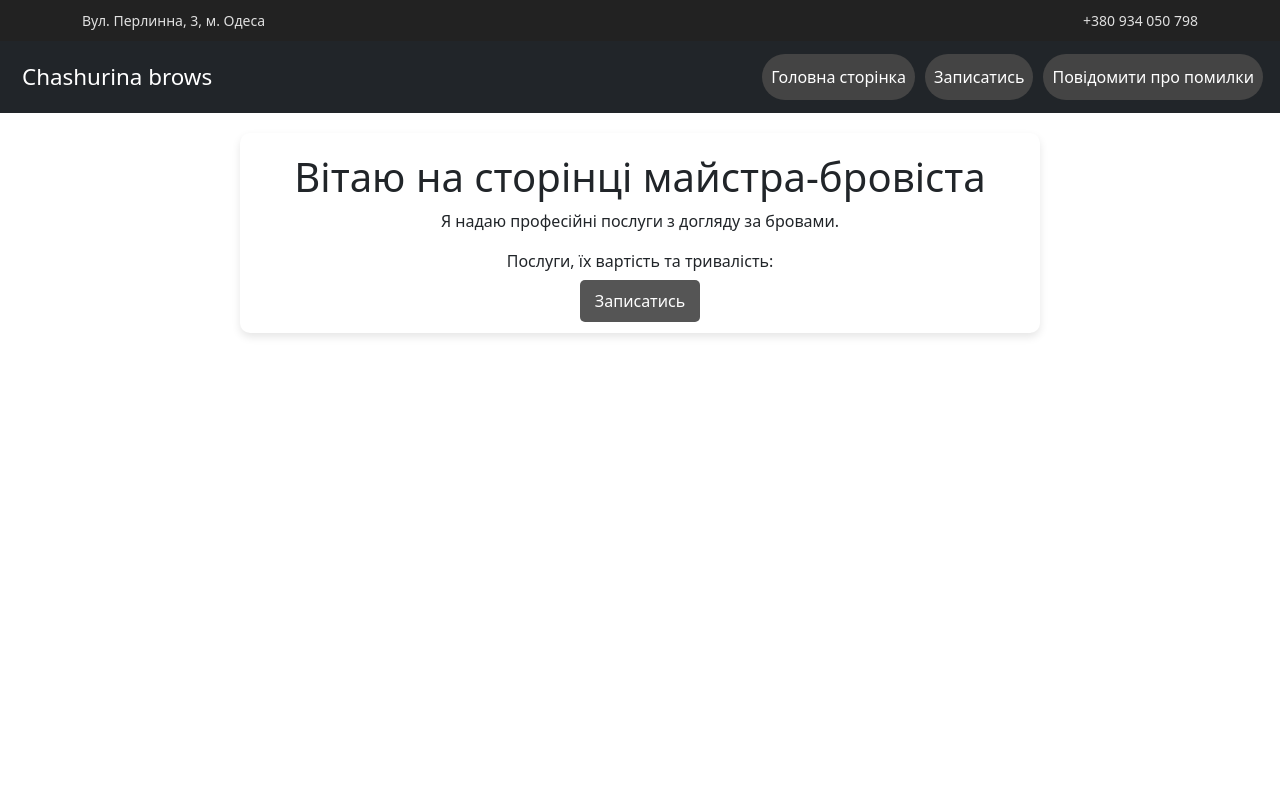
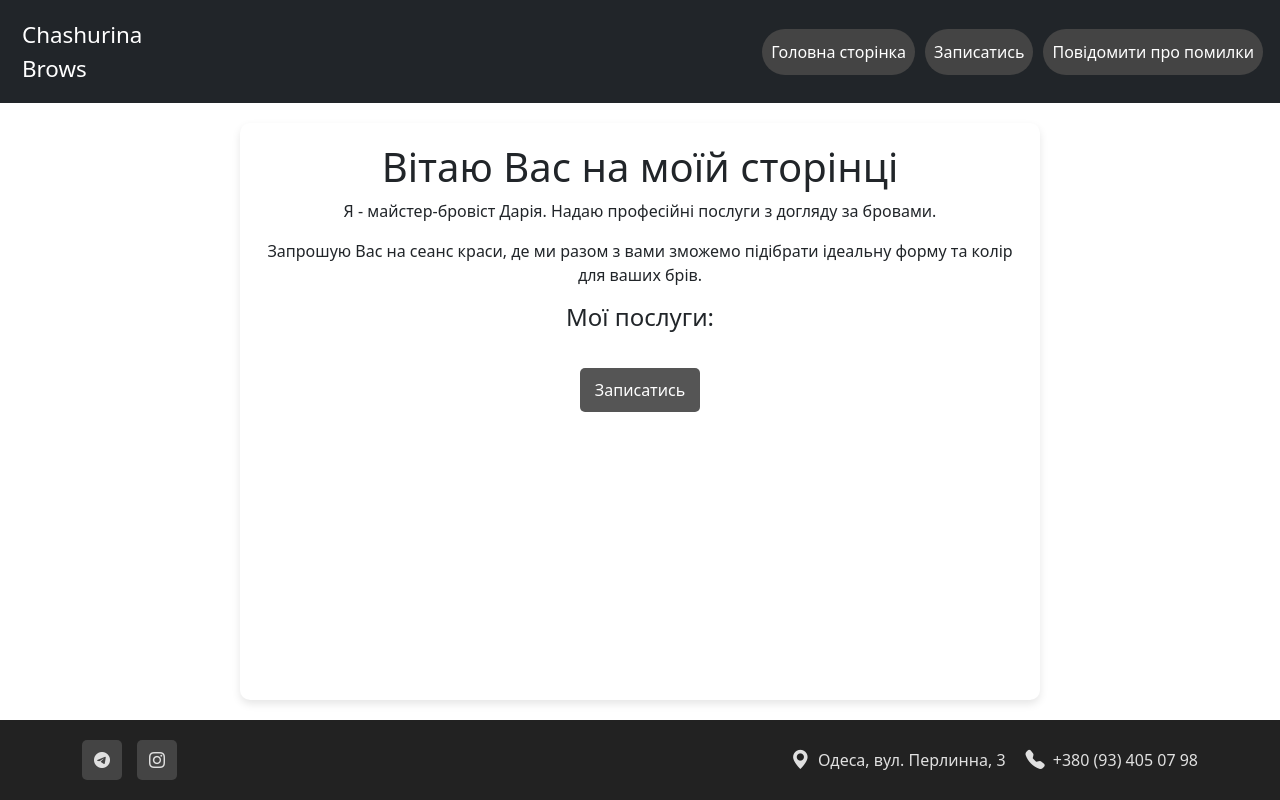
Before and after one commit to Moses-93/Chashurina-brows, a Django app: page / in a window 1280 px wide. Run offline with Django 5.2, Linux system fonts and the light colour scheme; data that the repository does not hold is empty; some libraries are stand-ins or nearby versions.

Commit message:
finaly style and a litle fix

```diff
--- a/main/forms.py
+++ b/main/forms.py
@@ -12,7 +12,8 @@ def select_date():
 
 class NotesForm(forms.ModelForm):
     name = forms.CharField(label="Ім'я:", max_length=150, required=True)
-    phone = forms.CharField(label="Телефон:", max_length=15, required=True)
+    phone = forms.CharField(label="Телефон:", max_length=13, min_length=13, required=True,
+                            widget=forms.TextInput(attrs={'placeholder': '+380', 'pattern': r'^\+380[0-9]{9}$'}))
     service = forms.ModelChoiceField(label="Оберіть послугу зі списку:", queryset=select_service(), required=True)
     date = forms.ChoiceField(label="Оберіть вільну дату:", choices=[('', '-------')] + select_date(), required=True)
     time = forms.ChoiceField(label="Оберіть вільний час:")
--- a/main/static/css/style.css
+++ b/main/static/css/style.css
@@ -5,6 +5,20 @@ body {
     font-family: 'Arial', sans-serif;
     margin: 0;
     padding: 0;
+    display: flex;
+    flex-direction: column;
+    min-height: 100vh;
+}
+
+/* Контейнер для всього контенту */
+.content {
+    margin: 20px auto;
+    padding: 20px;
+    max-width: 800px;
+    background-color: #ffffff;
+    box-shadow: 0 4px 8px rgba(0, 0, 0, 0.1);
+    border-radius: 10px;
+    flex-grow: 1;
 }
 
 /* Верхня інформаційна панель */
@@ -15,17 +29,15 @@ body {
     font-size: 14px;
 }
 
-.top-info .address,
-.top-info .phone-number {
-    margin: 0;
-    color: #e0e0e0;
-    text-decoration: none;
+.footer-link {
+    color: #e0e0e0; /* Колір тексту, як у решти футера */
+    text-decoration: none; /* Забираємо підкреслення */
     cursor: pointer;
 }
 
-.top-info .address:hover,
-.top-info .phone-number:hover {
-    color: #ffffff;
+.footer-link:hover {
+    color: #ffffff; /* Зміна кольору при наведенні */
+    text-decoration: none; /* Залишаємо без підкреслення */
 }
 
 /* Навігаційне меню */
@@ -80,20 +92,11 @@ nav .nav-links a:hover {
     margin: 10px 0;
     padding: 10px;
     border-radius: 5px;
+    margin-top: 10px;
 }
 
-
-/* Контент */
-.content {
-    margin: 20px auto;
-    padding: 20px;
-    max-width: 800px;
-    background-color: #ffffff;
-    box-shadow: 0 4px 8px rgba(0, 0, 0, 0.1);
-    border-radius: 10px;
-}
-
-.btn-gray {
+/* Кнопки */
+a.btn-gray {
     background-color: #555555;
     color: #ffffff;
     padding: 10px 15px;
@@ -102,9 +105,11 @@ nav .nav-links a:hover {
     cursor: pointer;
     text-decoration: none;
     transition: background-color 0.3s ease;
+    margin-top: 20px; /* Додаємо відступ зверху */
+    display: inline-block; /* Важливо для застосування margin */
 }
 
-.btn-gray:hover {
+a.btn-gray:hover {
     background-color: #777777;
 }
 
@@ -146,8 +151,8 @@ form button[type="submit"]:hover {
     border-radius: 8px;
     text-align: center;
     position: fixed;
-    bottom: 20px;
-    right: 20px;
+    bottom: 120px; /* Трішки вище футера */
+    right: 30px;
     z-index: 1000;
     display: none;
     box-shadow: 0 4px 8px rgba(0, 0, 0, 0.5);
@@ -168,7 +173,7 @@ form button[type="submit"]:hover {
     border-radius: 8px;
     text-align: center;
     position: fixed;
-    bottom: 80px;
+    bottom: 140px; /* Відповідно до нового положення */
     right: 20px;
     z-index: 1000;
     display: none;
@@ -181,3 +186,59 @@ form button[type="submit"]:hover {
     transform: translateY(0);
     opacity: 1;
 }
+
+/* Стилі для футера */
+.footer {
+    background-color: #222;
+    color: #e0e0e0;
+    padding: 20px 0;
+    position: relative; /* Додано відносне позиціонування */
+    bottom: 0; /* Завжди на нижній межі сторінки */
+    width: 100%;
+    flex-shrink: 0;
+}
+
+.footer .container {
+    display: flex;
+    justify-content: space-between;
+    align-items: center;
+    flex-wrap: wrap;
+}
+
+.footer-social {
+    display: flex;
+    gap: 15px;
+}
+
+.social-icon {
+    display: inline-flex;
+    align-items: center;
+    justify-content: center;
+    width: 40px;
+    height: 40px;
+    background-color: #444;
+    color: #e0e0e0;
+    border-radius: 5px;
+    transition: background-color 0.3s ease, color 0.3s ease;
+}
+
+.social-icon:hover {
+    background-color: #666;
+    color: #ffffff;
+}
+
+.footer-info {
+    display: flex;
+    gap: 20px;
+    align-items: center;
+}
+
+.footer-info div {
+    display: flex;
+    align-items: center;
+    gap: 8px;
+}
+
+.footer-info .bi {
+    font-size: 1.2em;
+}
--- a/main/templates/base.html
+++ b/main/templates/base.html
@@ -10,25 +10,10 @@
     <link rel="stylesheet" href="https://cdnjs.cloudflare.com/ajax/libs/bootstrap-icons/1.10.5/font/bootstrap-icons.min.css">
 </head>
 <body>
-    <!-- Верхня інформаційна панель -->
-    <div class="top-info">
-        <div class="container">
-            <div class="row align-items-center">
-                <div class="col-md-6">
-                    <!-- Заглушка для посилання на адресу -->
-                    <a href="https://maps.app.goo.gl/Na32VQDrjEXhK9ok7" class="address">Вул. Перлинна, 3, м. Одеса</a>
-                </div>
-                <div class="col-md-6 text-md-end">
-                    <a href="#" id="phone-number" class="phone-number" onclick="copyPhoneNumber()">+380 934 050 798</a>
-                </div>
-            </div>
-        </div>
-    </div>
-
     <!-- Навігаційне меню -->
     <nav class="navbar navbar-expand-lg navbar-dark bg-dark">
         <div class="container-fluid">
-            <a class="navbar-brand" href="/">Chashurina brows</a>
+            <a class="navbar-brand" href="/">Chashurina<br>Brows</a>
             <button class="navbar-toggler" type="button" data-bs-toggle="collapse" data-bs-target="#navbarNav" aria-controls="navbarNav" aria-expanded="false" aria-label="Toggle navigation">
                 <span class="navbar-toggler-icon"></span>
             </button>
@@ -41,7 +26,7 @@
                         <a class="nav-link" href="{% url 'appointment' %}">Записатись</a>
                     </li>
                     <li class="nav-item">
-                        <a class="nav-link" href="{%url 'report_errors'%}">Повідомити про помилки</a>
+                        <a class="nav-link" href="{% url 'report_errors' %}">Повідомити про помилки</a>
                     </li>
                 </ul>
             </div>
@@ -53,7 +38,7 @@
         {% endblock %}
     </div>
 
-    <!-- Спливаюче повідомлення -->
+    <!-- Повідомлення про помилки (перенесено в футер) -->
     <div class="notification" id="notification">
         Сайт знаходиться в розробці. Будь ласка, повідомте про будь-які помилки!
     </div>
@@ -63,6 +48,31 @@
         Номер телефону скопійовано!
     </div>
 
+    <!-- Футер з контактами -->
+    <footer class="footer">
+        <div class="container">
+            <div class="footer-social">
+                <a href="https://t.me/chashurina" class="social-icon telegram" target="_blank">
+                    <i class="bi bi-telegram"></i>
+                </a>
+                <a href="https://www.instagram.com/chashurina_brows?igsh=cmcwbjl1Ynl4cnhw&utm_source=qr" class="social-icon instagram" target="_blank">
+                    <i class="bi bi-instagram"></i>
+                </a>
+            </div>
+            <div class="footer-info">
+                <div class="footer-address">
+                    <i class="bi bi-geo-alt-fill"></i>
+                    <a href="https://maps.app.goo.gl/Na32VQDrjEXhK9ok7" target="_blank" class="footer-link">Одеса, вул. Перлинна, 3</a>
+                </div>
+                <div class="footer-phone">
+                    <i class="bi bi-telephone-fill"></i>
+                    <a href="#" id="footer-phone-number" class="footer-link" onclick="copyPhoneNumber()">+380 (93) 405 07 98</a>
+                </div>
+            </div>
+        </div>
+    </footer>
+
+    <!-- Скріпти -->
     <script>
         // Показуємо повідомлення при завантаженні сторінки
         window.onload = function() {
@@ -77,7 +87,7 @@
 
         // Копіювання номера телефону
         function copyPhoneNumber() {
-            var phoneNumber = document.getElementById('phone-number').textContent;
+            var phoneNumber = document.getElementById('footer-phone-number').textContent;
             navigator.clipboard.writeText(phoneNumber).then(function() {
                 // Показати повідомлення про копіювання
                 var copyNotification = document.getElementById('copy-notification');
@@ -90,7 +100,6 @@
             });
         }
     </script>
-
     <!-- Bootstrap JS та Popper.js -->
     <script src="https://cdn.jsdelivr.net/npm/bootstrap@5.3.0/dist/js/bootstrap.bundle.min.js"></script>
 </body>
--- a/main/templates/main/index.html
+++ b/main/templates/main/index.html
@@ -4,13 +4,16 @@
 
 {% block content %}
     <section class="text-center">
-        <h1>Вітаю на сторінці майстра-бровіста</h1>
-        <p>Я надаю професійні послуги з догляду за бровами.</p>
-        <p>Послуги, їх вартість та тривалість:</p>
+        <h1>Вітаю Вас на моїй сторінці</h1>
+        <p>Я - майстер-бровіст Дарія. Надаю професійні послуги з догляду за бровами.</p>
+        <p>Запрошую Вас на сеанс краси, де ми разом з вами зможемо підібрати ідеальну форму та колір для ваших брів.
+
+        </p>
+        <h4>Мої послуги:</h4>
         <ul class="list-unstyled">
             {% for service in services %}
             <li class="service-item">
-                <strong>{{ service.name }}</strong>: {{ service.price }} - тривалість: {{ service.durations }} хвилин
+                <strong>{{ service.name }}</strong>: {{ service.price }} - тривалість - {{ service.durations }} хвилин
             </li>
             {% endfor %}
         </ul>
--- a/main/templates/main/success.html
+++ b/main/templates/main/success.html
@@ -4,8 +4,9 @@
 
 {% block content %}
     <div class="text-center">
-        <h2>Дякуємо за запис!</h2>
-        <p>Ми з вами зв'яжемося найближчим часом для підтвердження вашого запису.</p>
+        <h2>Дякую за запис!</h2>
+        <p>{{form.name}}, Ви успішно записались на послугу - {{form.service}}.</p>
+        <p>Чекаю Вас {{form.date}} o {{form.time}}.</p>
         <a href="{% url 'main' %}" class="btn-gray">Повернутись на головну</a>
     </div>
 {% endblock %}
--- a/main/urls.py
+++ b/main/urls.py
@@ -5,7 +5,6 @@ from . import views
 urlpatterns = [
     path('', views.main, name='main'),
     path('appointment/', views.make_appointment, name='appointment'),
-    path('success/', views.make_success, name='success'),
     path('report_errors', views.report_errors, name='report_errors'),
     path('get-available-slots/', views.get_available_slots_view, name='get_available_slots'), # API endpoint for getting available slots for a given date.
 ]
--- a/main/utils.py
+++ b/main/utils.py
@@ -39,4 +39,4 @@ def get_available_slots(date, service_id=None):
     if available_slots:
         return available_slots
     else:
-        return ["Вільних місць немає. Виберіть іншу дату"]
+        return ["Вільних місць немає. Оберіть іншу дату"]
--- a/main/views.py
+++ b/main/views.py
@@ -1,4 +1,4 @@
-from django.shortcuts import render
+from django.shortcuts import redirect, render
 from .forms import NotesForm, ErrorsForm
 from .models import Service
 from .utils import get_available_slots
@@ -11,6 +11,7 @@ def main(request):
         'services': services
     }
     return render(request, 'main/index.html', context=data)
+
 
 def make_appointment(request):
     if request.method == 'POST':
@@ -27,13 +28,10 @@ def make_appointment(request):
             f"Послуга: {data['service'].name}"
             )
             send_message(1763711362, message)
-            return render(request, 'main/success.html')
+            return render(request, 'main/success.html', {'form': data})
     else:
         form = NotesForm()
     return render(request, 'main/appointment.html', {'form': form})
-
-def make_success(request):
-    ...
 
 
 def get_available_slots_view(request):
@@ -51,6 +49,7 @@ def report_errors(request):
         form = ErrorsForm(request.POST)
         if form.is_valid():
             form.save()
+            return redirect('main')
     else:
         form = ErrorsForm()
     return render(request, 'main/report_errors.html', {'form': form})
```
Also changed, not shown: main/templates/main/appointment.html (+25 -0 lines).
